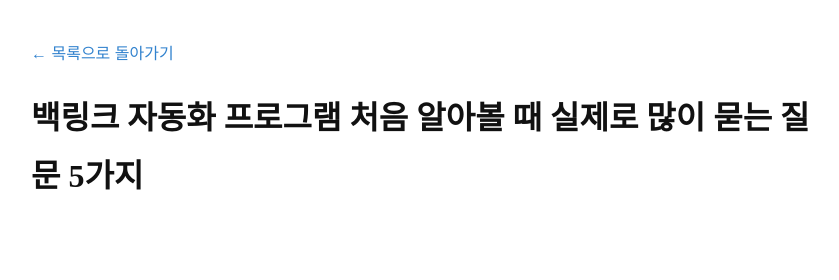
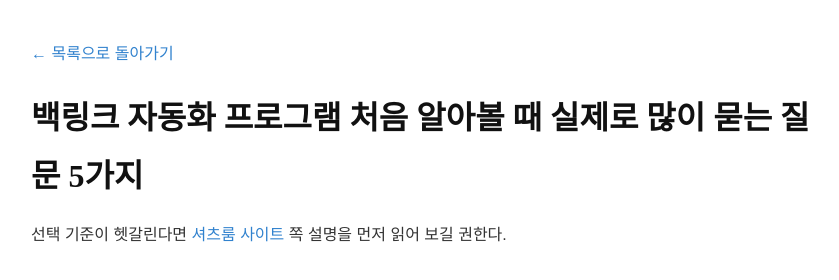
Before and after one commit to dydrkrtks7-cmd/bp-sf-t3-1779642675702-057, a plain HTML site: page posts/qa-002-23zep3.html in a window 1280 px wide. Shown: the whole page, without its empty margins (209-1048 px from the left). Drawn offline with Linux system fonts and the light colour scheme.

```diff
--- a/posts/qa-002-23zep3.html
+++ b/posts/qa-002-23zep3.html
@@ -25,6 +25,8 @@
     <h1>백링크 자동화 프로그램 처음 알아볼 때 실제로 많이 묻는 질문 5가지</h1>
     <article>
 
-</main>
+
+      <p>선택 기준이 헷갈린다면 <a class="anchor-link" href="https://maphoshirts.space/" data-bpaas-link-target="t1-shirtsroom-site">셔츠룸 사이트</a> 쪽 설명을 먼저 읽어 보길 권한다.</p>
+    </main>
 </body>
 </html>
```
